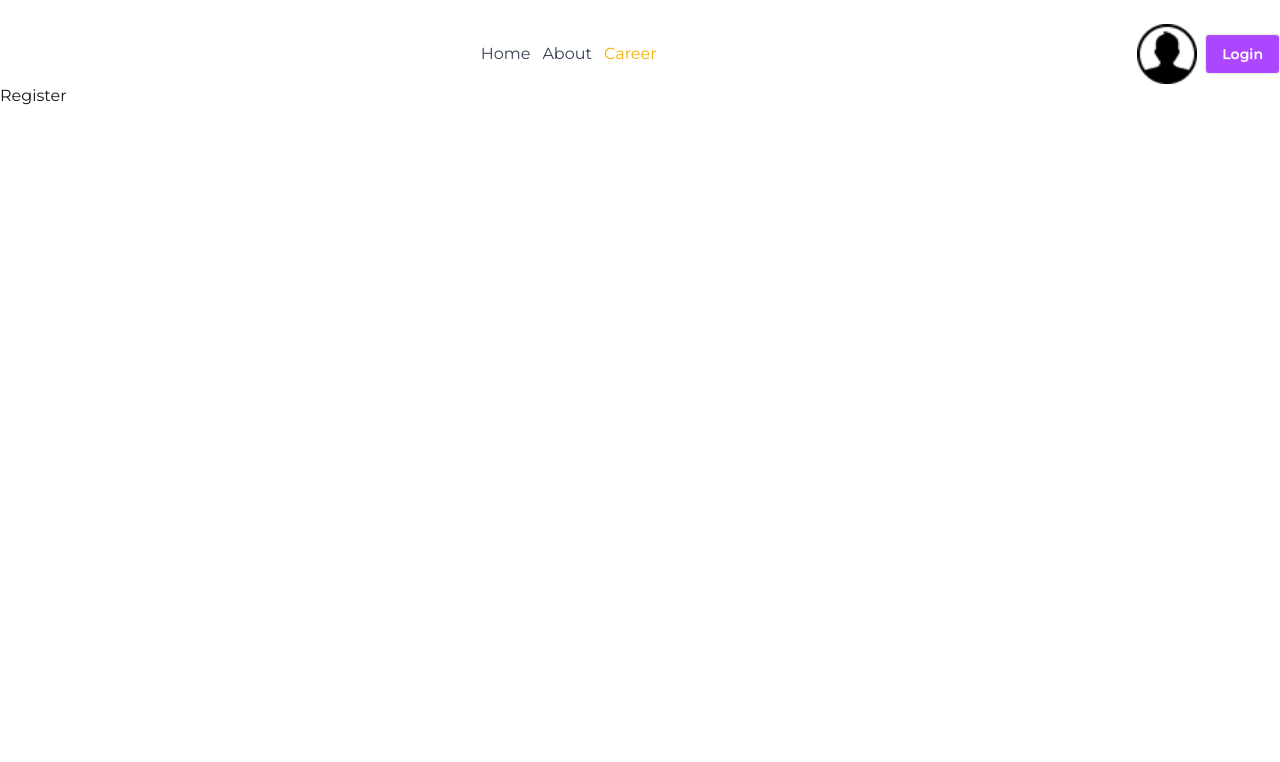
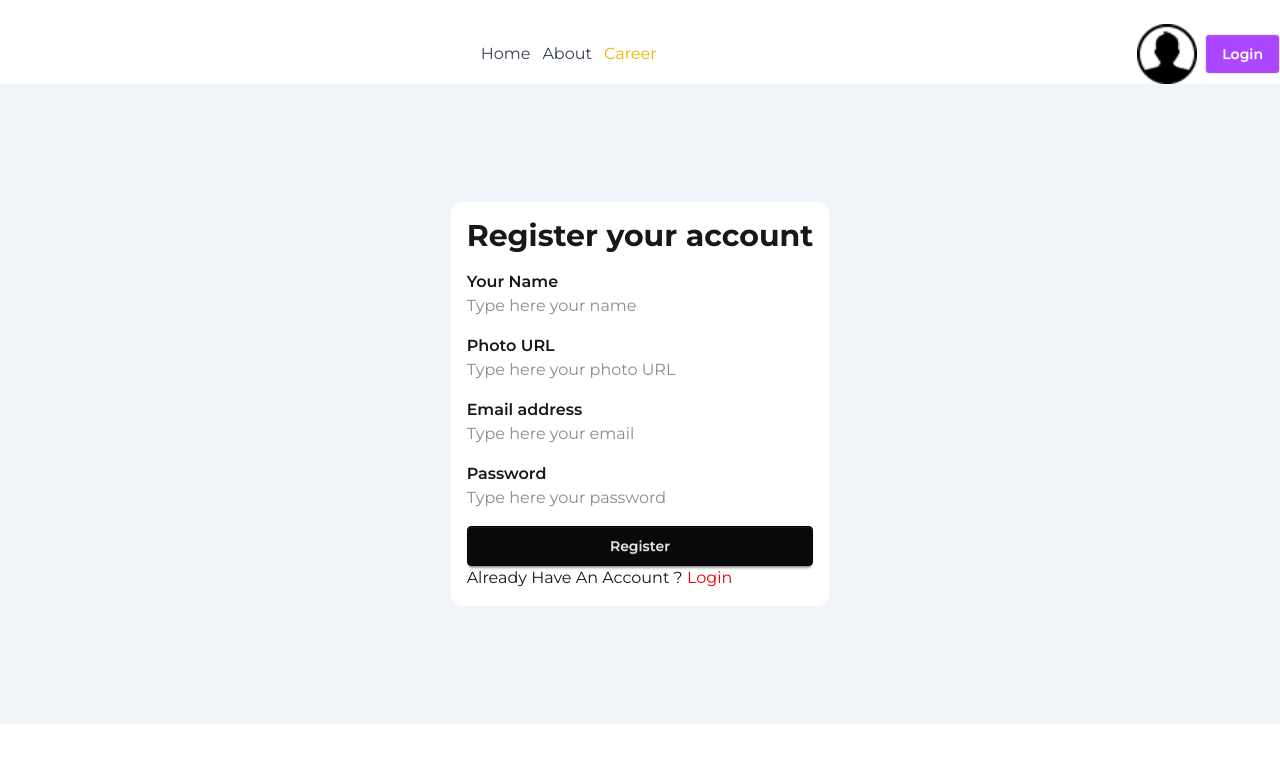
Before and after one commit to sba5022/Dragon-News-Better-Auth, a Next.js app: page /register in a window 1280 px wide. Shown: the top 762 px of the page. Built offline with nearby package versions, Linux system fonts and the light colour scheme.

Commit message:
register design

```diff
--- a/package.json
+++ b/package.json
@@ -14,6 +14,7 @@
     "react": "19.2.4",
     "react-dom": "19.2.4",
     "react-fast-marquee": "^1.6.5",
+    "react-hook-form": "^7.76.1",
     "react-icons": "^5.6.0"
   },
   "devDependencies": {
--- a/src/app/(auth)/login/page.jsx
+++ b/src/app/(auth)/login/page.jsx
@@ -1,9 +1,39 @@
+'use client'
+import Link from 'next/link';
 import React from 'react';
+import { useForm } from 'react-hook-form';
 
 const LoginPage = () => {
+    const {
+    register,
+    handleSubmit,
+    formState: { errors },
+  } = useForm()
+    const handleLoginFunc = (data)=> {
+console.log(data,"data");
+    }
+    console.log(errors,"errors");
     return (
-        <div>
-            Login
+        <div className="Container mx-auto min-h-[80vh] flex items-center justify-center bg-slate-100" >
+            <div className="p-4 rounded-xl bg-white">
+<h2 className="text-3xl font-bold text-center mb-4">Login your account</h2>
+<form className="space-y-4" onSubmit={  handleSubmit(handleLoginFunc)}>
+    <fieldset class="$$fieldset">
+  <legend class="$$fieldset-legend font-semibold ">Email address</legend>
+  <input {...register("email",{ required: "Email is required" })}  type="email" class="$$input w-full" placeholder="Type here your email" />
+  {errors.email && <p className="text-red-500">Email is required</p>}
+</fieldset>
+  <fieldset class="$$fieldset">
+  <legend class="$$fieldset-legend font-semibold ">Password</legend>
+  <input {...register("password",{ required: "Password is required" })}  type="password" class="$$input w-full" placeholder="Type here your password" />
+{errors.password && <p className="text-red-500">Password is required</p>}
+
+</fieldset>
+<button className="btn btn-neutral w-full">Login</button>
+</form>
+<p>Dont’t Have An Account ? <Link href="/register" className='text-red-600'>Register</Link></p>
+            </div>
+
         </div>
     );
 };
--- a/src/app/(auth)/register/page.jsx
+++ b/src/app/(auth)/register/page.jsx
@@ -1,9 +1,51 @@
+'use client'
+import Link from 'next/link';
 import React from 'react';
+import { useForm } from 'react-hook-form';
 
 const RegisterPage = () => {
+    const {
+    register,
+    handleSubmit,
+    formState: { errors },
+  } = useForm()
+    const handleRegisterFunc = (data)=> {
+console.log(data,"data");
+const {name,photoUrl,email,password} = data;
+console.log(name,photoUrl,email,password,"register data");
+    }
+
     return (
-        <div>
-            Register
+        <div className="Container mx-auto min-h-[80vh] flex items-center justify-center bg-slate-100" >
+            <div className="p-4 rounded-xl bg-white">
+<h2 className="text-3xl font-bold text-center mb-4">Register your account</h2>
+<form className="space-y-4" onSubmit={  handleSubmit(handleRegisterFunc)}>
+     <fieldset class="$$fieldset">
+  <legend class="$$fieldset-legend font-semibold ">Your Name</legend>
+  <input {...register("name",{ required: "Name is required" })}  type="text" class="$$input w-full" placeholder="Type here your name" />
+  {errors.name && <p className="text-red-500">Name is required</p>}
+</fieldset>
+  <fieldset class="$$fieldset">
+  <legend class="$$fieldset-legend font-semibold ">Photo URL</legend>
+  <input {...register("photoUrl",{ required: "Photo URL is required" })}  type="text" class="$$input w-full" placeholder="Type here your photo URL" />
+  {errors.photoUrl && <p className="text-red-500">Photo URL is required</p>}
+</fieldset>
+    <fieldset class="$$fieldset">
+  <legend class="$$fieldset-legend font-semibold ">Email address</legend>
+  <input {...register("email",{ required: "Email is required" })}  type="email" class="$$input w-full" placeholder="Type here your email" />
+  {errors.email && <p className="text-red-500">Email is required</p>}
+</fieldset>
+  <fieldset class="$$fieldset">
+  <legend class="$$fieldset-legend font-semibold ">Password</legend>
+  <input {...register("password",{ required: "Password is required" })}  type="password" class="$$input w-full" placeholder="Type here your password" />
+{errors.password && <p className="text-red-500">Password is required</p>}
+
+</fieldset>
+<button className="btn btn-neutral w-full">Register</button>
+</form>
+<p>Already Have An Account ? <Link href="/login" className='text-red-600'>Login</Link></p>
+            </div>
+
         </div>
     );
 };
```
Also changed, not shown: 1 other file (tests, documents, lock files or other folders).
